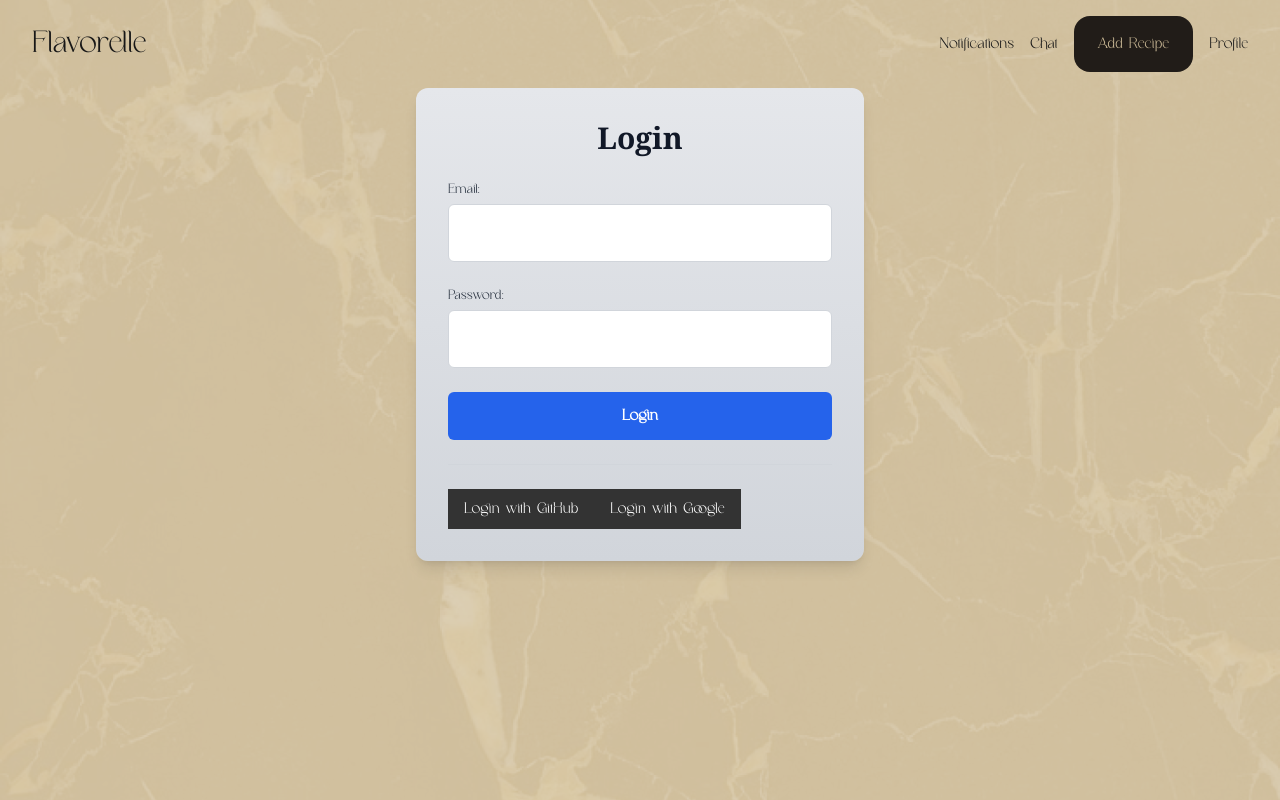
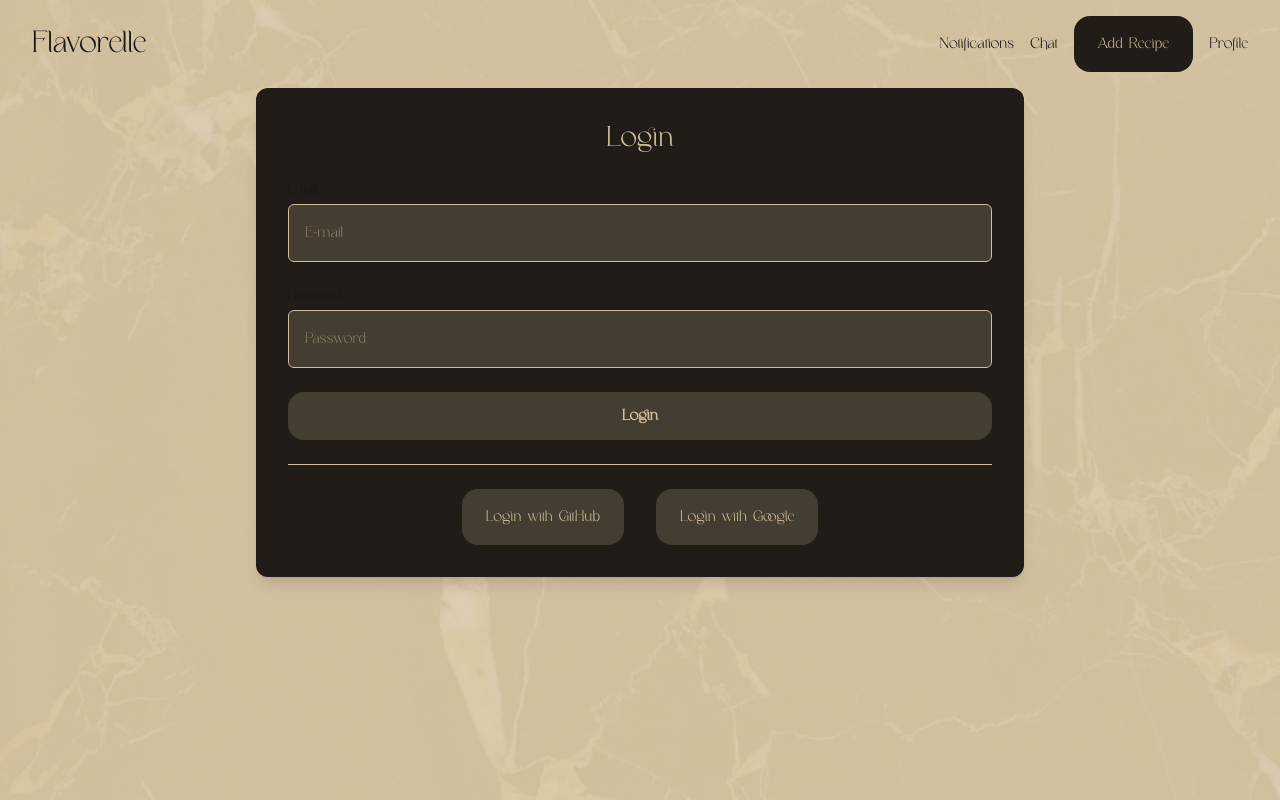
Before and after one commit to pgm-2425-programming-5/eindoprdacht-programming-5-pgm-tristanderidder, a Next.js app in the folder recipe_platform/frontend/: page /login in a window 1280 px wide. Built offline with nearby package versions, Linux system fonts and the light colour scheme.

Commit message:
styled login

```diff
--- a/recipe_platform/frontend/app/login/page.tsx
+++ b/recipe_platform/frontend/app/login/page.tsx
@@ -5,6 +5,8 @@
 import { signIn } from "next-auth/react";
 import { useState, FormEvent } from "react";
 import { useRouter } from "next/navigation";
+
+import styles from "./styles/login.module.css";
 
 const Login: React.FC = () => {
   const router = useRouter();
@@ -45,16 +47,11 @@ const Login: React.FC = () => {
   };
 
   return (
-    <div className="max-w-md mx-auto p-8 bg-gradient-to-b from-gray-200 to-gray-300 rounded-xl shadow-lg">
-      <h1 className="text-3xl font-serif font-bold text-center text-gray-900 mb-6">
-        Login
-      </h1>
+    <div className="flex flex-col m-auto w-3/5 p-8 bg-secondary rounded-xl shadow-lg">
+      <h1 className="text-3xl text-center text-primary mb-6">Login</h1>
       <form onSubmit={handleSubmit}>
         <div className="mb-6">
-          <label
-            htmlFor="email"
-            className="block text-sm font-medium text-gray-800"
-          >
+          <label htmlFor="email" className="block text-sm font-medium">
             Email:
           </label>
           <input
@@ -62,14 +59,12 @@ const Login: React.FC = () => {
             type="email"
             required
             id="email"
-            className="mt-1 block w-full p-4 border border-gray-300 rounded-md focus:outline-none focus:ring focus:ring-blue-500"
+            placeholder="E-mail"
+            className="mt-1 block w-full p-4 border border-primary bg-tertiary rounded-md focus:outline-none focus:ring focus:ring-accent placeholder-primaryOpacity"
           />
         </div>
         <div className="mb-6">
-          <label
-            htmlFor="password"
-            className="block text-sm font-medium text-gray-800"
-          >
+          <label htmlFor="password" className="block text-sm font-medium">
             Password:
           </label>
           <input
@@ -77,42 +72,41 @@ const Login: React.FC = () => {
             type="password"
             required
             id="password"
-            className="mt-1 block w-full p-4 border border-gray-300 rounded-md focus:outline-none focus:ring focus:ring-blue-500"
+            placeholder="Password"
+            className="mt-1 block w-full p-4 border border-primary bg-tertiary rounded-md focus:outline-none focus:ring focus:ring-accent placeholder-primaryOpacity"
           />
         </div>
         {error && <p className="text-red-500 text-center mb-4">{error}</p>}
         <button
           type="submit"
-          className="w-full py-3 bg-blue-600 text-white font-semibold rounded-md hover:bg-blue-700 focus:outline-none transition duration-300 ease-in-out"
+          className="w-full py-3 rounded-2xl bg-tertiary text-primary font-semibold hover:bg-primary hover:text-tertiary focus:outline-none transition duration-300 ease-in-out"
         >
           Login
         </button>
       </form>
-      <hr className="my-6 border-gray-300" />
+      <hr className="my-6 border-primary" />
+      <div className="flex gap-8 justify-center">
         <button
           onClick={handleLoginWithGitHub}
           style={{
-          padding: "0.5rem 1rem",
-          backgroundColor: "#333",
-          color: "#fff",
-          border: "none",
+            padding: "1rem 1.5rem",
             cursor: "pointer",
           }}
+          className="rounded-2xl bg-tertiary text-primary hover:bg-primary hover:text-tertiary transition duration-300 ease-in-out"
         >
           Login with GitHub
         </button>
         <button
-        onClick={handleLoginWithGoogle}
+          onClick={handleLoginWithGitHub}
           style={{
-          padding: "0.5rem 1rem",
-          backgroundColor: "#333",
-          color: "#fff",
-          border: "none",
+            padding: "1rem 1.5rem",
             cursor: "pointer",
           }}
+          className="rounded-2xl bg-tertiary text-primary hover:bg-primary hover:text-tertiary transition duration-300 ease-in-out"
         >
           Login with Google
         </button>
+      </div>
     </div>
   );
 };
--- a/recipe_platform/frontend/tailwind.config.ts
+++ b/recipe_platform/frontend/tailwind.config.ts
@@ -13,6 +13,7 @@ const config: Config = {
         secondary: "#211C18",
         tertiary: "#443D32",
         accent: "#FFFDFD",
+        primaryOpacity: "rgba(208, 190, 154, 0.5)",
       },
     },
   },
```
Also changed, not shown: recipe_platform/frontend/app/login/styles/Login.module.css (added). Lines whose indentation alone changed are shown as unchanged.
